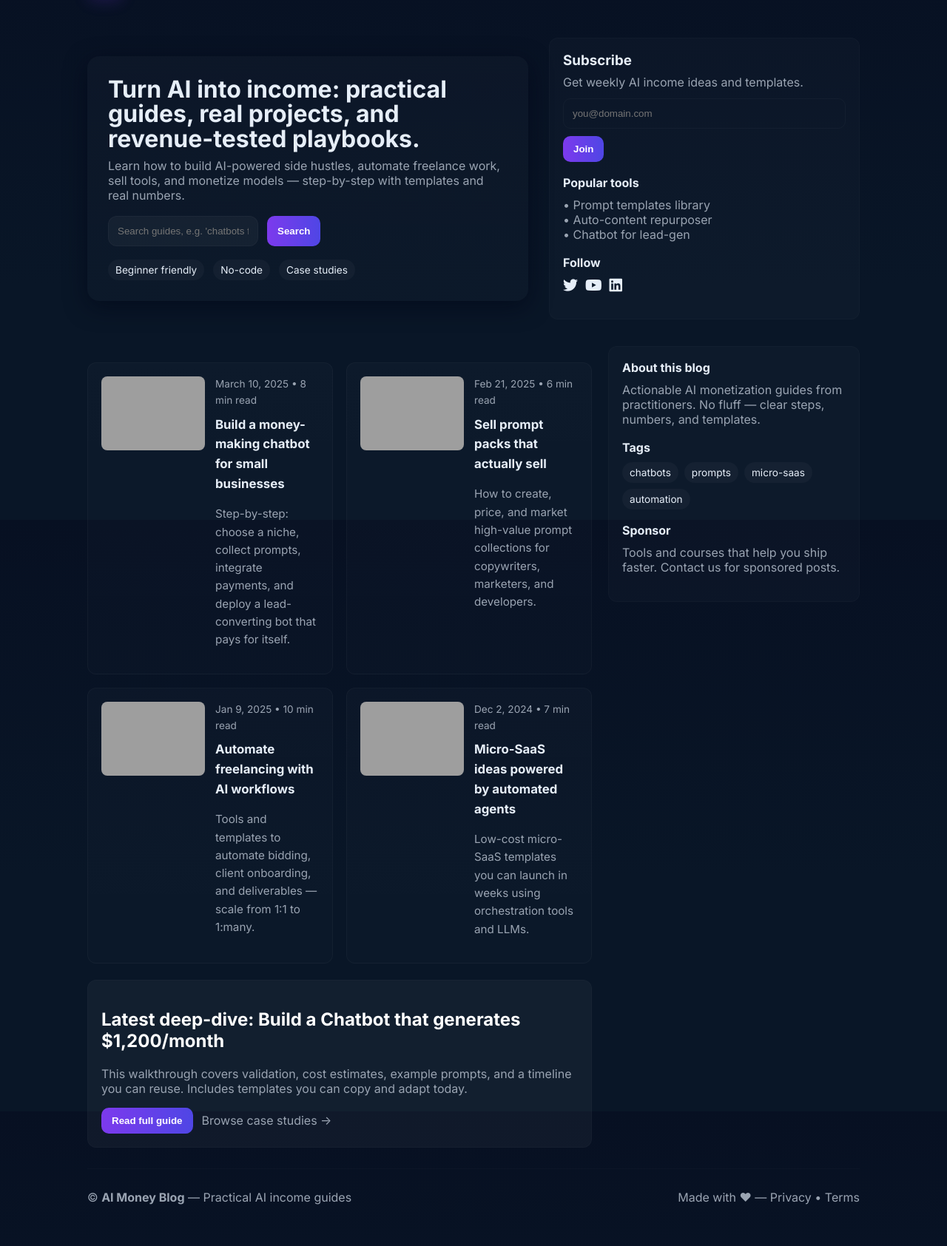
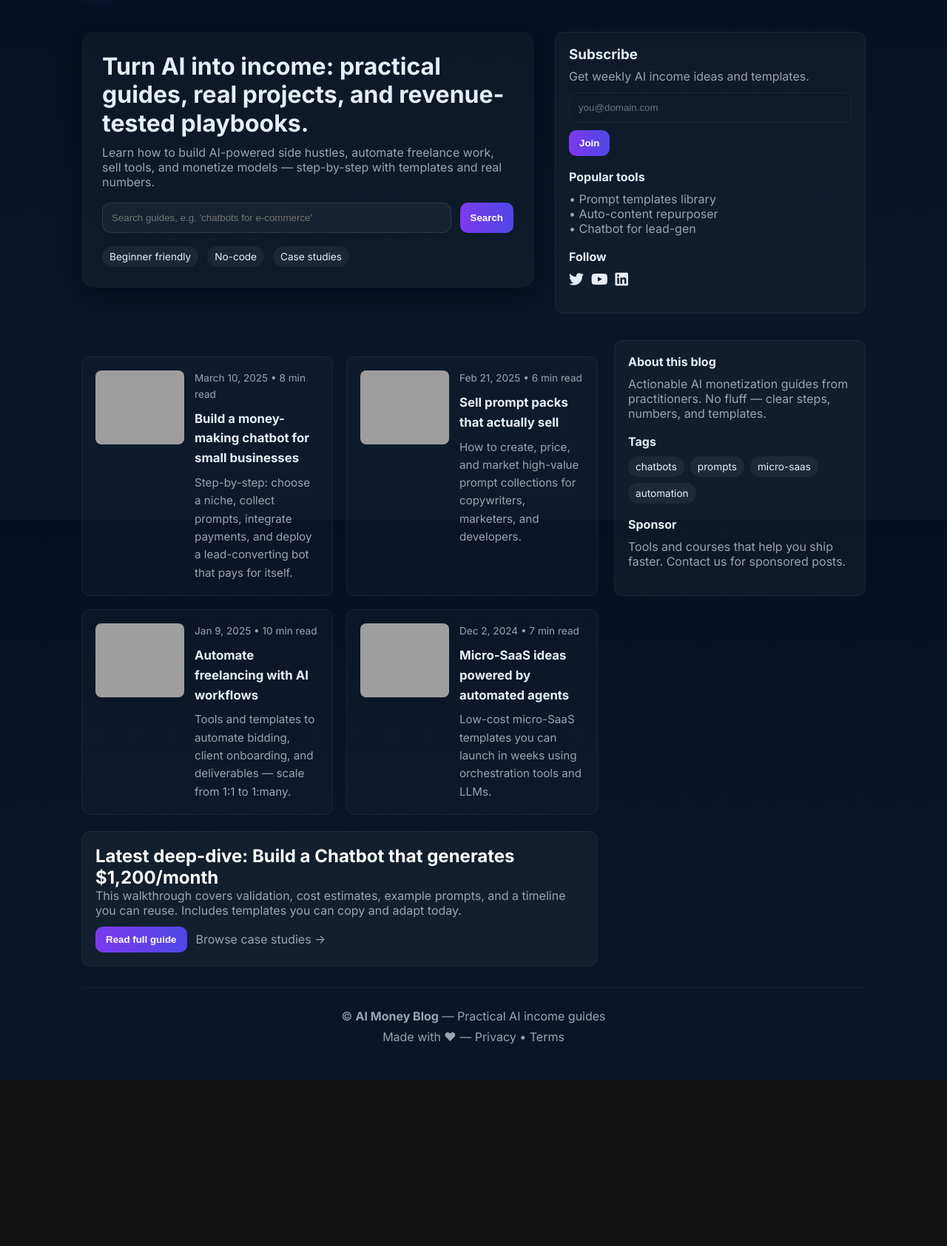
Before and after one commit to Dolphi-Lord/Dolphi-Lord.github.io, a plain HTML site: page index.html in a window 1280 px wide. Shown: the part 97-1782 px from the top of the page at 74% size. After the commit the page ends 1557 px from the top, so only its background shows below. Drawn offline with Linux system fonts and the light colour scheme; grey boxes are pictures that could not be loaded.

Commit message:
Update index.html

```diff
--- a/index.html
+++ b/index.html
@@ -7,68 +7,75 @@
   <title>AI Money Blog — Earn with AI</title>
   <link rel="preconnect" href="https://fonts.gstatic.com" crossorigin>
   <link href="https://fonts.googleapis.com/css2?family=Inter:wght@300;400;600;700;800&display=swap" rel="stylesheet">
-  <link rel="stylesheet" href="https://cdnjs.cloudflare.com/ajax/libs/font-awesome/6.5.0/css/all.min.css" integrity="sha512-..." crossorigin="anonymous" referrerpolicy="no-referrer"/>
+  <link rel="stylesheet" href="https://cdnjs.cloudflare.com/ajax/libs/font-awesome/6.5.0/css/all.min.css" crossorigin="anonymous" referrerpolicy="no-referrer"/>
   <style>
     :root{
       --bg:#0f1724;
-      --card:#0f1724;
       --muted:#9aa4b2;
       --accent:#7c3aed;
-      --glass: rgba(255,255,255,0.04);
-      --glass-2: rgba(255,255,255,0.02);
       --max-width:1100px;
       color-scheme: dark;
       font-family: 'Inter', system-ui, -apple-system, 'Segoe UI', Roboto, 'Helvetica Neue', Arial;
     }
-    *{box-sizing:border-box}
-    html,body{height:100%;margin:0;background: linear-gradient(180deg,#071022 0%, #091627 60%);color:#e6eef8}
+    *{box-sizing:border-box;margin:0;padding:0}
+    html,body{height:100%;margin:0;background: linear-gradient(180deg,#071022 0%, #091627 60%);color:#e6eef8;font-size:16px;}
     a{color:inherit;text-decoration:none}
-    .container{max-width:var(--max-width);margin:0 auto;padding:28px}
+    .container{max-width:var(--max-width);margin:0 auto;padding:20px}
 
     /* Header */
-    header{display:flex;align-items:center;justify-content:space-between;gap:20px;padding:18px 0}
+    header{display:flex;align-items:center;justify-content:space-between;flex-wrap:wrap;gap:20px;padding:18px 0}
     .brand{display:flex;align-items:center;gap:12px}
     .logo{width:48px;height:48px;border-radius:10px;background:linear-gradient(135deg,var(--accent),#4f46e5);display:flex;align-items:center;justify-content:center;font-weight:800;color:white;box-shadow:0 6px 20px rgba(124,58,237,0.18)}
     .site-title{font-weight:700;font-size:1.15rem}
     .tag{font-size:0.85rem;color:var(--muted)}
-    nav ul{display:flex;gap:18px;list-style:none;padding:0;margin:0;align-items:center}
+    nav ul{display:flex;flex-wrap:wrap;gap:18px;list-style:none}
     nav a.button{background:linear-gradient(90deg,var(--accent),#4f46e5);padding:10px 14px;border-radius:10px;font-weight:600}
 
     /* Hero */
-    .hero{display:grid;grid-template-columns:1fr 420px;gap:28px;align-items:center;padding:36px 0}
-    .hero-card{background:linear-gradient(180deg, rgba(255,255,255,0.02), rgba(255,255,255,0.01));padding:28px;border-radius:16px;box-shadow:0 8px 30px rgba(2,6,23,0.6)}
-    .hero h1{margin:0 0 10px;font-size:2rem;line-height:1.05}
+    .hero{display:grid;grid-template-columns:1fr 420px;gap:28px;align-items:start;padding:36px 0}
+    .hero-card{background:rgba(255,255,255,0.02);padding:28px;border-radius:16px;box-shadow:0 8px 30px rgba(2,6,23,0.6)}
+    .hero h1{margin:0 0 10px;font-size:2rem;line-height:1.2}
     .hero p{margin:0 0 18px;color:var(--muted);font-size:1rem}
-    .cta-row{display:flex;gap:12px}
-    .input{background:var(--glass);border:1px solid rgba(255,255,255,0.03);padding:12px;border-radius:12px;min-width:0;color:inherit}
+    .cta-row{display:flex;flex-wrap:wrap;gap:12px}
+    .input{flex:1;min-width:200px;background:rgba(255,255,255,0.04);border:1px solid rgba(255,255,255,0.1);padding:12px;border-radius:12px;color:inherit}
 
     /* Posts */
-    .grid{display:grid;grid-template-columns:repeat(2,1fr);gap:18px;margin-top:22px}
-    .post{background:linear-gradient(180deg, rgba(255,255,255,0.02), rgba(255,255,255,0.01));padding:18px;border-radius:12px;border:1px solid rgba(255,255,255,0.03);display:flex;gap:14px}
-    .thumb{width:140px;height:100px;border-radius:8px;flex-shrink:0;overflow:hidden;background-size:cover;background-position:center}
+    .grid{display:grid;grid-template-columns:repeat(auto-fit,minmax(280px,1fr));gap:18px;margin-top:22px}
+    .post{background:rgba(255,255,255,0.02);padding:18px;border-radius:12px;border:1px solid rgba(255,255,255,0.05);display:flex;flex-direction:row;gap:14px}
+    .thumb{width:120px;height:100px;border-radius:8px;flex-shrink:0;overflow:hidden;background-size:cover;background-position:center}
     .meta{font-size:0.85rem;color:var(--muted);margin-bottom:8px}
     .post h3{margin:0 0 8px;font-size:1.05rem}
     .excerpt{color:var(--muted);font-size:0.95rem}
 
     /* Sidebar */
-    .sidebar{background:var(--glass-2);padding:18px;border-radius:12px;border:1px solid rgba(255,255,255,0.02)}
+    .sidebar{background:rgba(255,255,255,0.03);padding:18px;border-radius:12px;border:1px solid rgba(255,255,255,0.05)}
     .widget{margin-bottom:18px}
-    .subscribe input{width:100%;padding:12px;border-radius:10px;border:1px solid rgba(255,255,255,0.03);background:transparent;color:inherit}
+    .subscribe input{width:100%;padding:12px;border-radius:10px;border:1px solid rgba(255,255,255,0.05);background:transparent;color:inherit}
     .btn{display:inline-block;padding:10px 14px;border-radius:10px;font-weight:600;background:linear-gradient(90deg,var(--accent),#4f46e5);border:none;color:white;cursor:pointer}
 
     /* Article */
     article{line-height:1.6}
     h2{color:white}
     .tags{display:flex;gap:8px;flex-wrap:wrap}
-    .tag-chip{background:rgba(255,255,255,0.03);padding:6px 10px;border-radius:999px;font-size:0.85rem}
+    .tag-chip{background:rgba(255,255,255,0.05);padding:6px 10px;border-radius:999px;font-size:0.85rem}
 
     /* Footer */
-    footer{padding:28px 0;color:var(--muted);border-top:1px solid rgba(255,255,255,0.02);margin-top:28px}
+    footer{padding:28px 0;color:var(--muted);border-top:1px solid rgba(255,255,255,0.05);margin-top:28px;text-align:center}
 
     /* Responsive */
-    @media (max-width:980px){
+    @media (max-width:1024px){
       .hero{grid-template-columns:1fr;}
-      .grid{grid-template-columns:1fr}
+    }
+    @media (max-width:768px){
+      header{flex-direction:column;align-items:flex-start}
+      .post{flex-direction:column}
+      .thumb{width:100%;height:180px}
+    }
+    @media (max-width:480px){
+      body{font-size:14px}
+      .hero h1{font-size:1.5rem}
+      .cta-row{flex-direction:column}
+      .input{width:100%}
     }
   </style>
 </head>
@@ -101,7 +108,7 @@
           <input class="input" placeholder="Search guides, e.g. 'chatbots for e‑commerce'">
           <button class="btn">Search</button>
         </div>
-        <div style="margin-top:18px;display:flex;gap:12px;align-items:center">
+        <div style="margin-top:18px;display:flex;gap:12px;flex-wrap:wrap">
           <div class="tag-chip">Beginner friendly</div>
           <div class="tag-chip">No-code</div>
           <div class="tag-chip">Case studies</div>
@@ -176,10 +183,10 @@
           </article>
         </div>
 
-        <section style="margin-top:22px;background:var(--glass);padding:18px;border-radius:12px;border:1px solid rgba(255,255,255,0.02)">
+        <section style="margin-top:22px;background:rgba(255,255,255,0.04);padding:18px;border-radius:12px;border:1px solid rgba(255,255,255,0.05)">
           <h2>Latest deep-dive: Build a Chatbot that generates $1,200/month</h2>
           <p style="color:var(--muted)">This walkthrough covers validation, cost estimates, example prompts, and a timeline you can reuse. Includes templates you can copy and adapt today.</p>
-          <div style="margin-top:12px;display:flex;gap:12px">
+          <div style="margin-top:12px;display:flex;gap:12px;flex-wrap:wrap">
             <button class="btn" onclick="openArticle()">Read full guide</button>
             <a href="#" style="align-self:center;color:var(--muted)">Browse case studies →</a>
           </div>
@@ -210,10 +217,8 @@
     </main>
 
     <footer>
-      <div style="display:flex;justify-content:space-between;align-items:center;flex-wrap:wrap;gap:12px">
-        <div>© <strong>AI Money Blog</strong> — Practical AI income guides</div>
-        <div style="color:var(--muted)">Made with ♥ — <a href="#">Privacy</a> • <a href="#">Terms</a></div>
-      </div>
+      <div>© <strong>AI Money Blog</strong> — Practical AI income guides</div>
+      <div style="margin-top:8px;color:var(--muted)">Made with ♥ — <a href="#">Privacy</a> • <a href="#">Terms</a></div>
     </footer>
   </div>
 
@@ -221,7 +226,6 @@
     function subscribe(){
       const email = document.getElementById('email').value;
       if(!email) return alert('Please enter your email');
-      // placeholder behavior — replace with real subscribe integration
       alert('Thanks! ' + email + ' — you\'re subscribed (demo).');
       document.getElementById('email').value='';
     }
```
